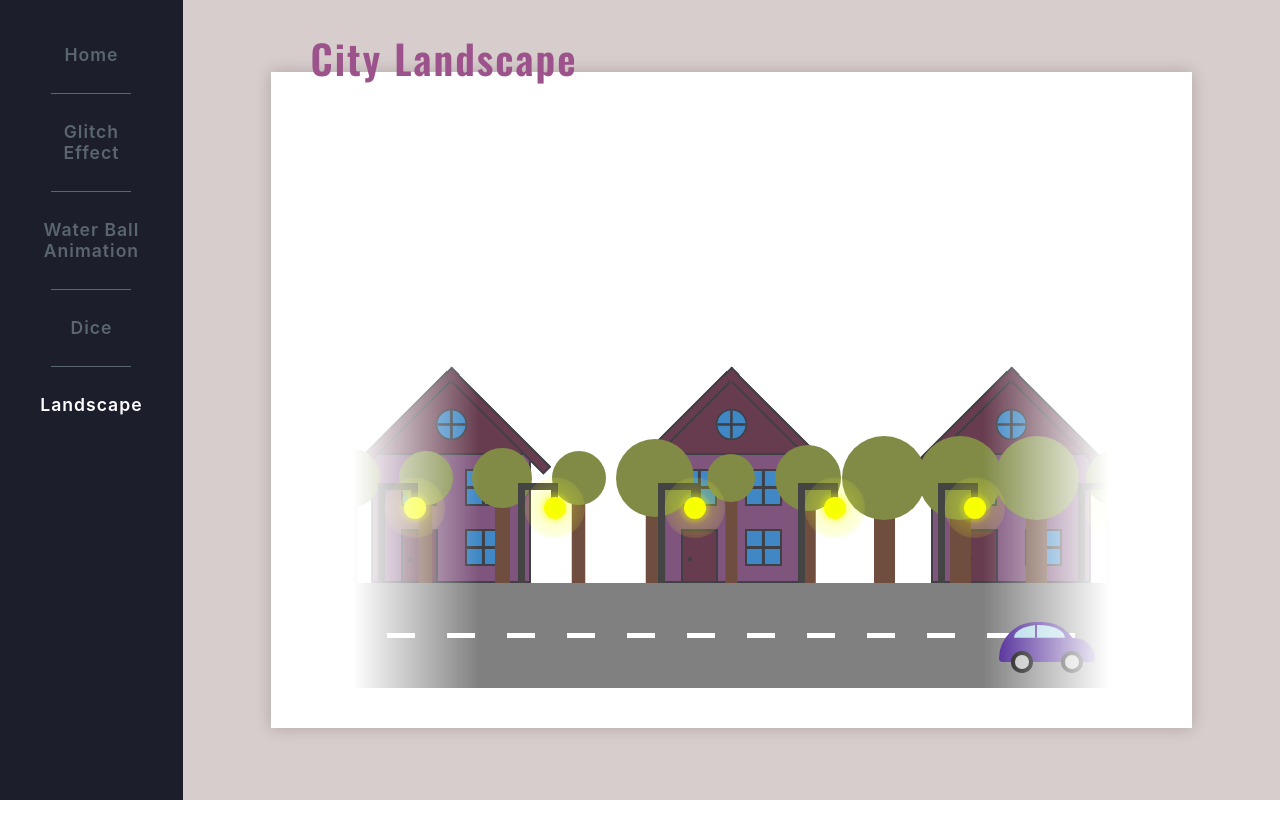
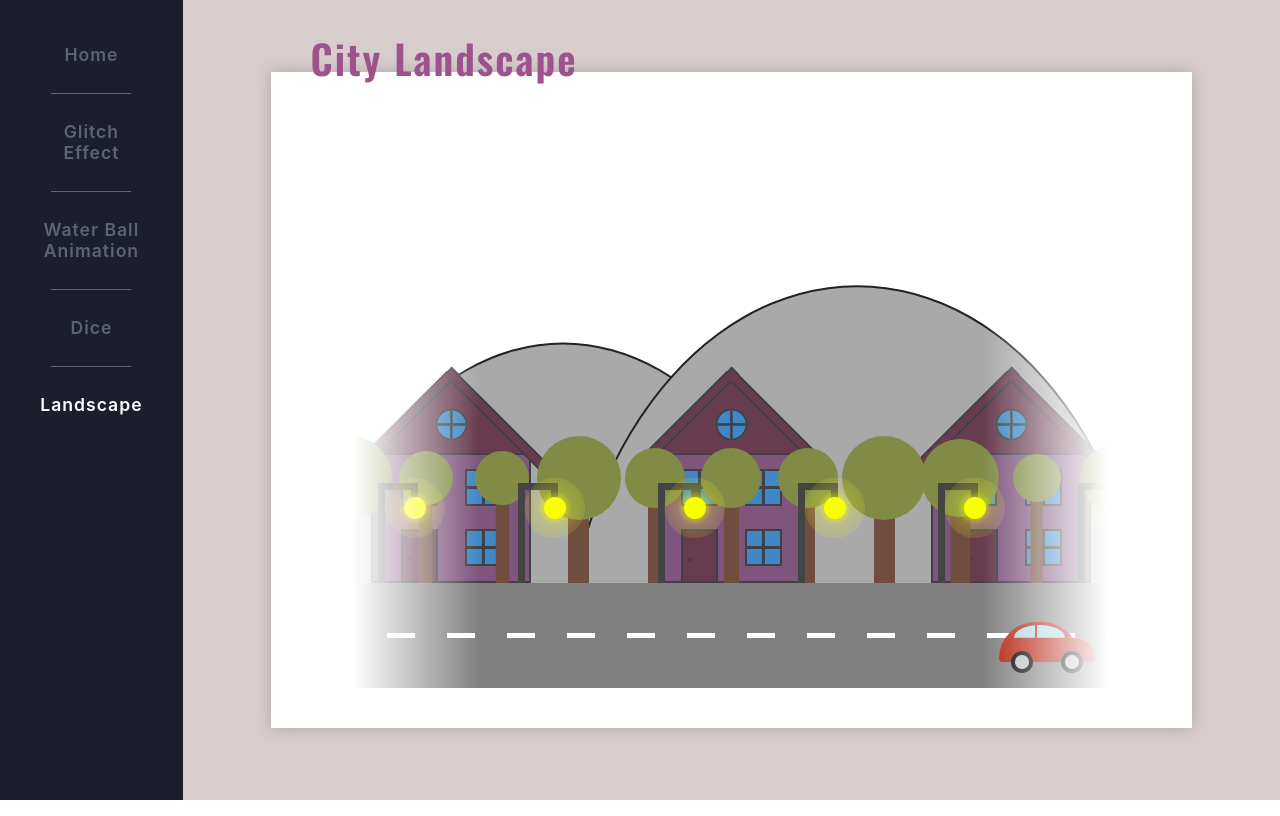
Before and after one commit to avemike/css-fun, a React (Create React App) app: page /Landscape in a window 1280 px wide. Built offline with nearby package versions, Linux system fonts and the light colour scheme.

Commit message:
street landscape: mountains basic structure and location

```diff
--- a/src/views/landscape/components/House/house.scss
+++ b/src/views/landscape/components/House/house.scss
@@ -109,9 +109,6 @@
         transform: rotate(90deg);
 
       }
-      &.vertical-line {
-
-      }
     }
   }
   .door {
--- a/src/views/landscape/components/Landscape/Landscape.js
+++ b/src/views/landscape/components/Landscape/Landscape.js
@@ -4,15 +4,25 @@ import './landscape.scss'
 
 import Panel from '../../../../components/showcasePanel';
 import { Street } from '../Street';
+import { Mountain } from '../Mountain';
 
 export const Landscape = () => {
+  const generateMountains = (n) => {
+    const Mountains = []
+    for(let i = 0; i < n; i++) {
+      Mountains.push(<Mountain order={i+1}/>)
+    }
+    return Mountains
+  }
+
   return (
     <Panel title="City Landscape">
       <div className="landscape">
         {/* First surface is background, last is foreground*/}
-        <div className="surface"></div>
-        <div className="surface"></div>
-        <div className="surface">
+        <div className="background">
+          { generateMountains(2) }
+        </div>
+        <div className="foreground">
           <Street/>
         </div>
       </div>
--- a/src/views/landscape/components/Landscape/landscape.scss
+++ b/src/views/landscape/components/Landscape/landscape.scss
@@ -7,6 +7,14 @@
   align-items: flex-end;
   justify-content: center;
   overflow: hidden;
+  .background {
+    position: absolute;
+    left: 0;
+    bottom: 0;
+
+    width: 100%;
+    height: 100%;
+  }
   &::after {
     // creates a fog
     content: '';
--- /dev/null
+++ b/src/views/landscape/components/Mountain/Mountain.js
@@ -0,0 +1,11 @@
+import React from 'react'
+
+import './mountain.scss'
+
+export const Mountain = props => {
+  return (
+    <div className={`mountain mountain-${props.order}`}>
+
+    </div>
+  )
+}
--- /dev/null
+++ b/src/views/landscape/components/Mountain/index.js
@@ -0,0 +1 @@
+export { Mountain } from './Mountain'
--- /dev/null
+++ b/src/views/landscape/components/Mountain/mountain.scss
@@ -0,0 +1,23 @@
+@import '../../shared/vars.scss';
+
+.mountain {
+  position: absolute;
+  bottom: 0;
+
+  width: $mountain-width;
+  height: $mountain-height;
+
+  border-radius: 50%;
+
+  transform: translateY(50%);
+  background: darkgray;
+  border: 2px solid #222;
+  &.mountain-1 {
+    left: 0;
+  }
+  &.mountain-2 {
+    right: 0;
+    width: calc(#{$mountain-width} + 10%);
+    height: calc(#{$mountain-height} + 20%);
+  }
+}
--- a/src/views/landscape/shared/vars.scss
+++ b/src/views/landscape/shared/vars.scss
@@ -21,7 +21,7 @@ $trunk-width: 15px;
 $trunk-height: $trunk-width * 7;
 $leaves-length: $trunk-width * 4;
 
-// HOUSE
+// HOUSES
 $lower-body-width: 160px;
 $lower-body-height: $lower-body-width * 0.8;
 $upper-body-height: $lower-body-width * 0.5;
@@ -32,3 +32,7 @@ $window-color: #3F88C5;
 $house-border-color: #3F4045;
 
 $house-border: 2px solid rgba($house-border-color, 1);
+
+// MOUNTAINS
+$mountain-width: 60%;
+$mountain-height: 120%;
```
